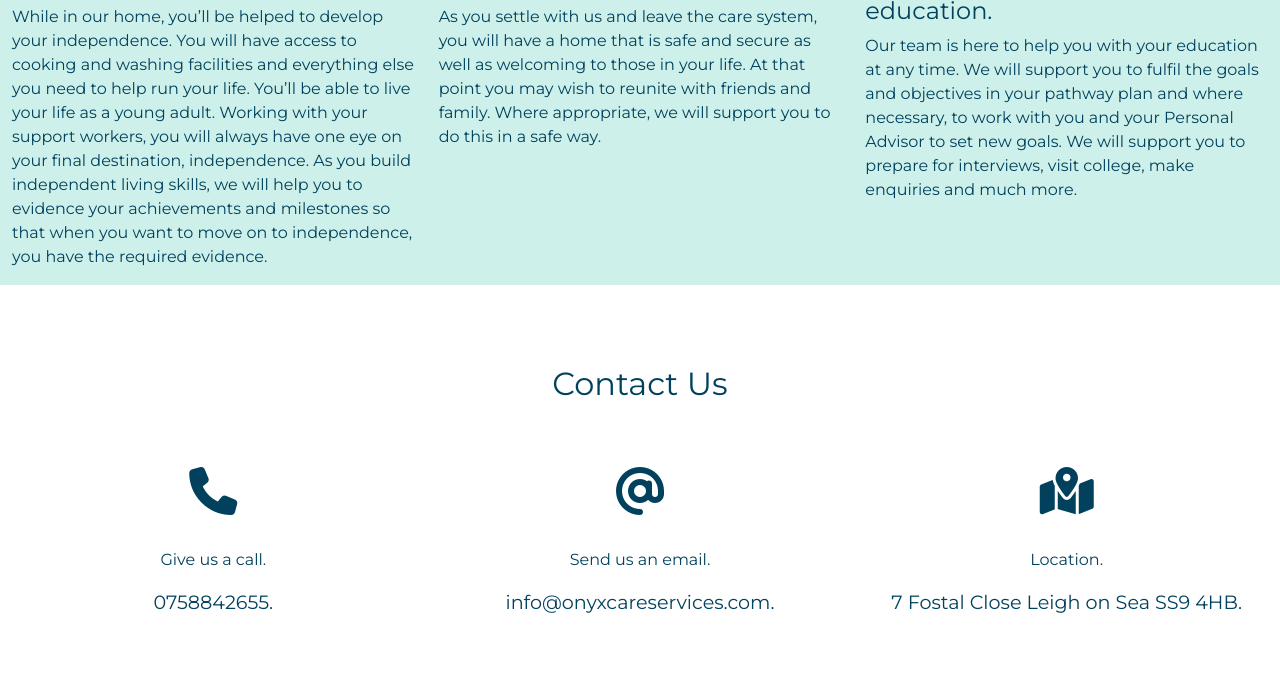
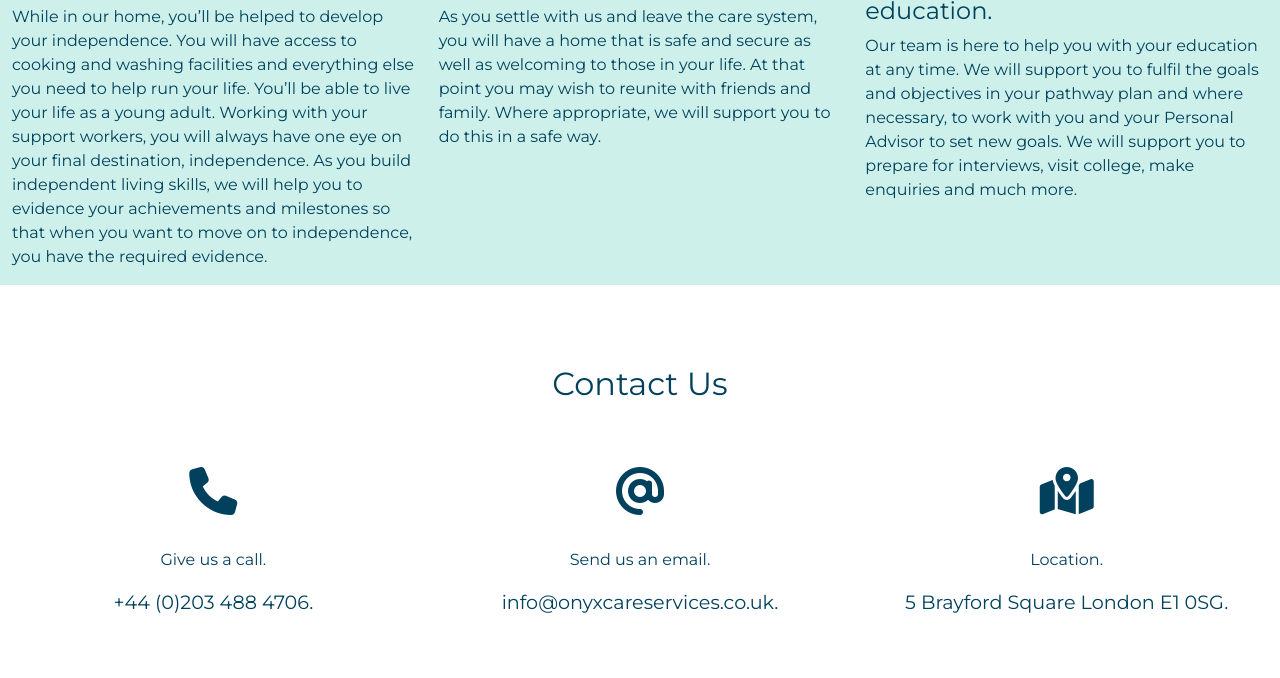
Before and after one commit to Onyx111/onyxweb, a plain HTML site: page index.html in a window 1280 px wide. Shown: the part 2115-2793 px from the top of the page. Drawn offline with nearby package versions, Linux system fonts and the light colour scheme.

Commit message:
Updated addresses

```diff
--- a/index.html
+++ b/index.html
@@ -159,21 +159,21 @@
         <div class="feature-box col-lg-4">
           <i class=" fa-solid fa-phone fa-3x"></i>
           <p class=" contact-us-text feature-title">Give us a call.</p>
-          <p class=" contact-us-text2">0758842655.</p>
+          <p class=" contact-us-text2">+44 (0)203 488 4706.</p>
 
         </div>
 
         <div class="feature-box col-lg-4">
           <i class=" fa-solid fa-at fa-3x"></i>
           <p class=" contact-us-text feature-title">Send us an email.</p>
-          <p class=" contact-us-text2 ">info@onyxcareservices.com.</p>
+          <p class=" contact-us-text2 ">info@onyxcareservices.co.uk.</p>
 
         </div>
 
         <div class="feature-box col-lg-4">
           <i class=" fa-solid fa-map-location-dot fa-3x"></i>
           <p class=" contact-us-text feature-title">Location.</p>
-          <p class=" contact-us-text2">7 Fostal Close Leigh on Sea SS9 4HB.</p>
+          <p class=" contact-us-text2">5 Brayford Square London E1 0SG.</p>
 
 
         </div>
```
Also changed, not shown: contact.html (+2 -2 lines), semi-independent-home.html (+3 -3 lines), services.html (+3 -3 lines).
